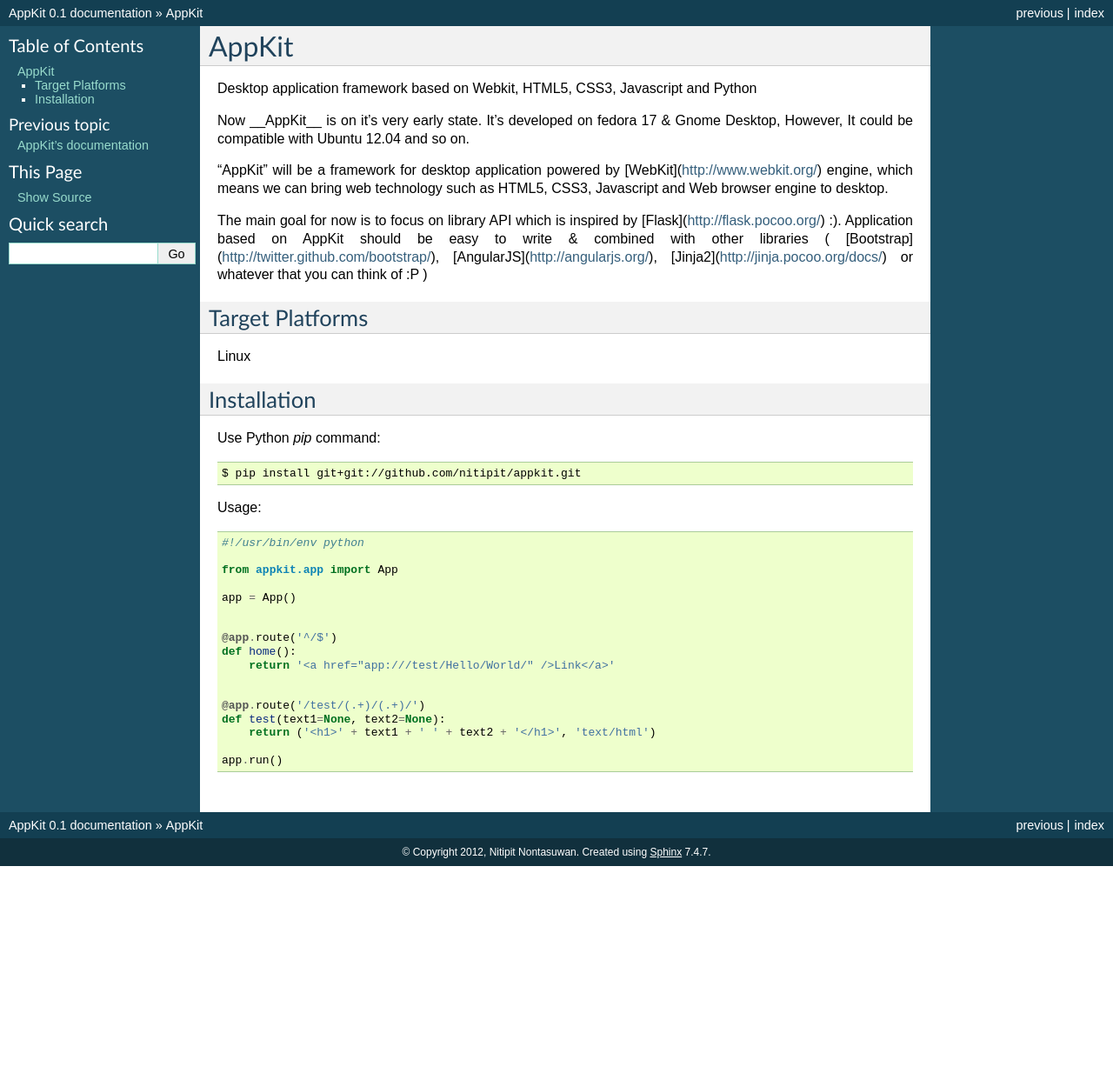
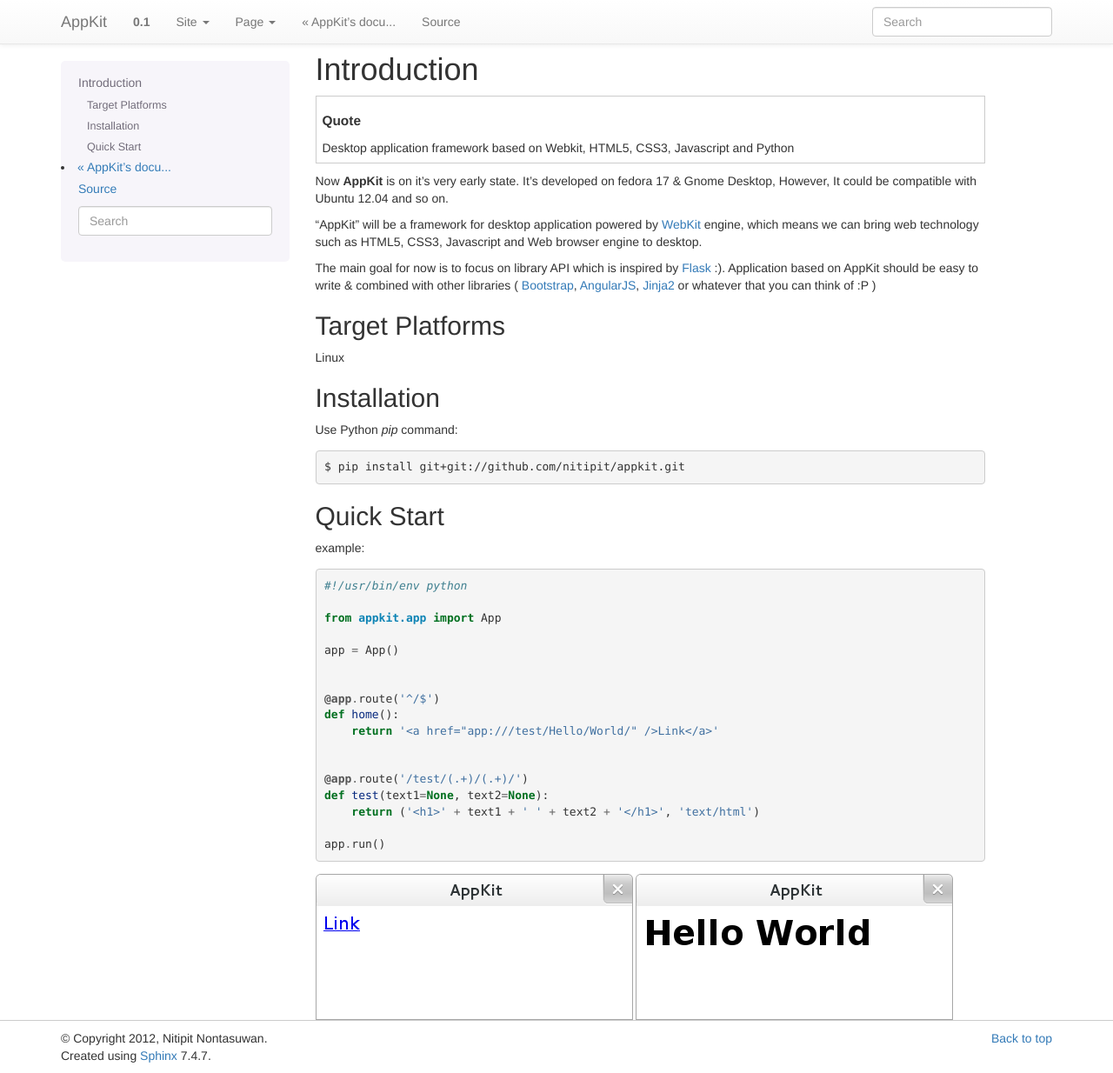
Before and after one commit to nitipit/appkit, a Sphinx documentation site: the page built from docs/source/intro.rst, in a window 1280 px wide and 1234 px high. Shown: the whole window at 87% size. Built offline with Sphinx 7.4.7, drawn with Linux system fonts in a browser that asks for light colours; formulas are drawn with MathJax 3.

Commit message:
Add sphinx documentation

```diff
--- a/docs/source/conf.py
+++ b/docs/source/conf.py
@@ -1,5 +1,5 @@
 # -*- coding: utf-8 -*-
-#
+
 # AppKit documentation build configuration file, created by
 # sphinx-quickstart on Mon Dec 31 12:20:42 2012.
 #
@@ -11,7 +11,9 @@
 # All configuration values have a default; values that are commented out
 # serve to show the default.
 
-import sys, os
+import sys
+import os
+import sphinx_bootstrap_theme
 
 # If extensions (or modules to document with autodoc) are in another directory,
 # add these directories to sys.path here. If the directory is relative to the
@@ -91,7 +93,7 @@
 
 # The theme to use for HTML and HTML Help pages.  See the documentation for
 # a list of builtin themes.
-html_theme = 'default'
+html_theme = 'bootstrap'
 
 # Theme options are theme-specific and customize the look and feel of a theme
 # further.  For a list of options available for each theme, see the
@@ -99,7 +101,7 @@
 #html_theme_options = {}
 
 # Add any paths that contain custom themes here, relative to this directory.
-#html_theme_path = []
+html_theme_path = sphinx_bootstrap_theme.get_html_theme_path()
 
 # The name for this set of Sphinx documents.  If None, it defaults to
 # "<project> v<release> documentation".
--- a/docs/source/intro.rst
+++ b/docs/source/intro.rst
@@ -1,13 +1,15 @@
-AppKit
-======
-Desktop application framework based on Webkit, HTML5, CSS3, Javascript and Python
+Introduction
+============
+.. topic:: Quote
 
-Now __AppKit__ is on it's very early state. It's developed on fedora 17 & Gnome Desktop,
+    Desktop application framework based on Webkit, HTML5, CSS3, Javascript and Python
+
+Now **AppKit** is on it's very early state. It's developed on fedora 17 & Gnome Desktop,
 However, It could be compatible with Ubuntu 12.04 and so on.
 
-"AppKit" will be a framework for desktop application powered by [WebKit](http://www.webkit.org/) engine, which means we can bring web technology such as HTML5, CSS3, Javascript and Web browser engine to desktop.
+"AppKit" will be a framework for desktop application powered by `WebKit <http://www.webkit.org/>`_ engine, which means we can bring web technology such as HTML5, CSS3, Javascript and Web browser engine to desktop.
 
-The main goal for now is to focus on library API which is inspired by [Flask](http://flask.pocoo.org/) :). Application based on AppKit should be easy to write & combined with other libraries ( [Bootstrap](http://twitter.github.com/bootstrap/), [AngularJS](http://angularjs.org/), [Jinja2](http://jinja.pocoo.org/docs/) or whatever that you can think of :P )
+The main goal for now is to focus on library API which is inspired by `Flask <http://flask.pocoo.org/>`_ :). Application based on AppKit should be easy to write & combined with other libraries ( `Bootstrap <http://twitter.github.com/bootstrap/>`_, `AngularJS <http://angularjs.org/>`_, `Jinja2 <http://jinja.pocoo.org/docs/>`_ or whatever that you can think of :P )
 
 Target Platforms
 ----------------
@@ -20,7 +22,9 @@
     $ pip install git+git://github.com/nitipit/appkit.git
 
 
-Usage::
+Quick Start
+-----------
+example::
 
     #!/usr/bin/env python
 
@@ -39,3 +43,6 @@
         return ('<h1>' + text1 + ' ' + text2 + '</h1>', 'text/html')
 
     app.run()
+
+.. image:: _static/readme/1.png
+.. image:: _static/readme/2.png
--- a/setup.py
+++ b/setup.py
@@ -15,5 +15,6 @@
     version="0.1",
     package_dir={'appkit': 'appkit'},
     packages=['appkit'],
-    package_data={'appkit': data}
+    package_data={'appkit': data},
+    install_requires=['sphinx_bootstrap_theme', ],
 )
```
Also changed, not shown: docs/source/_static/readme/1.png (added), docs/source/_static/readme/2.png (added).
